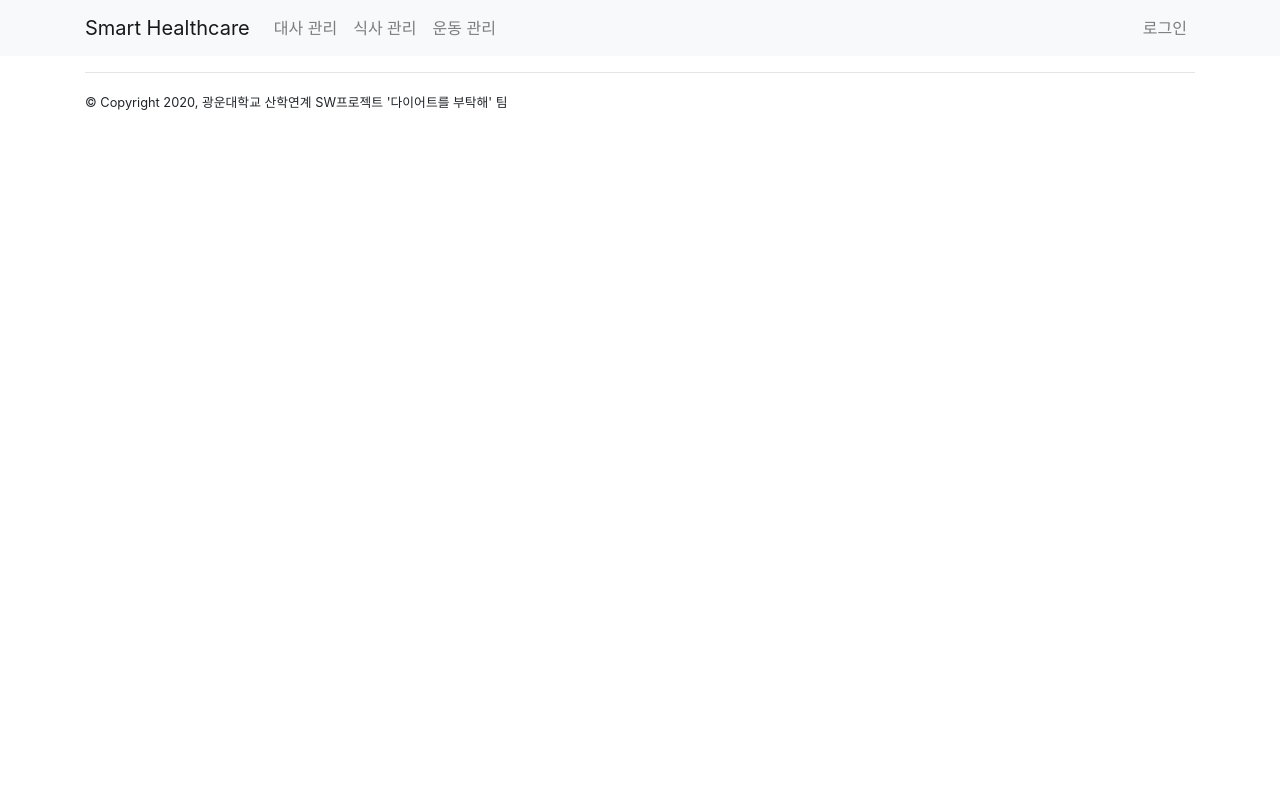
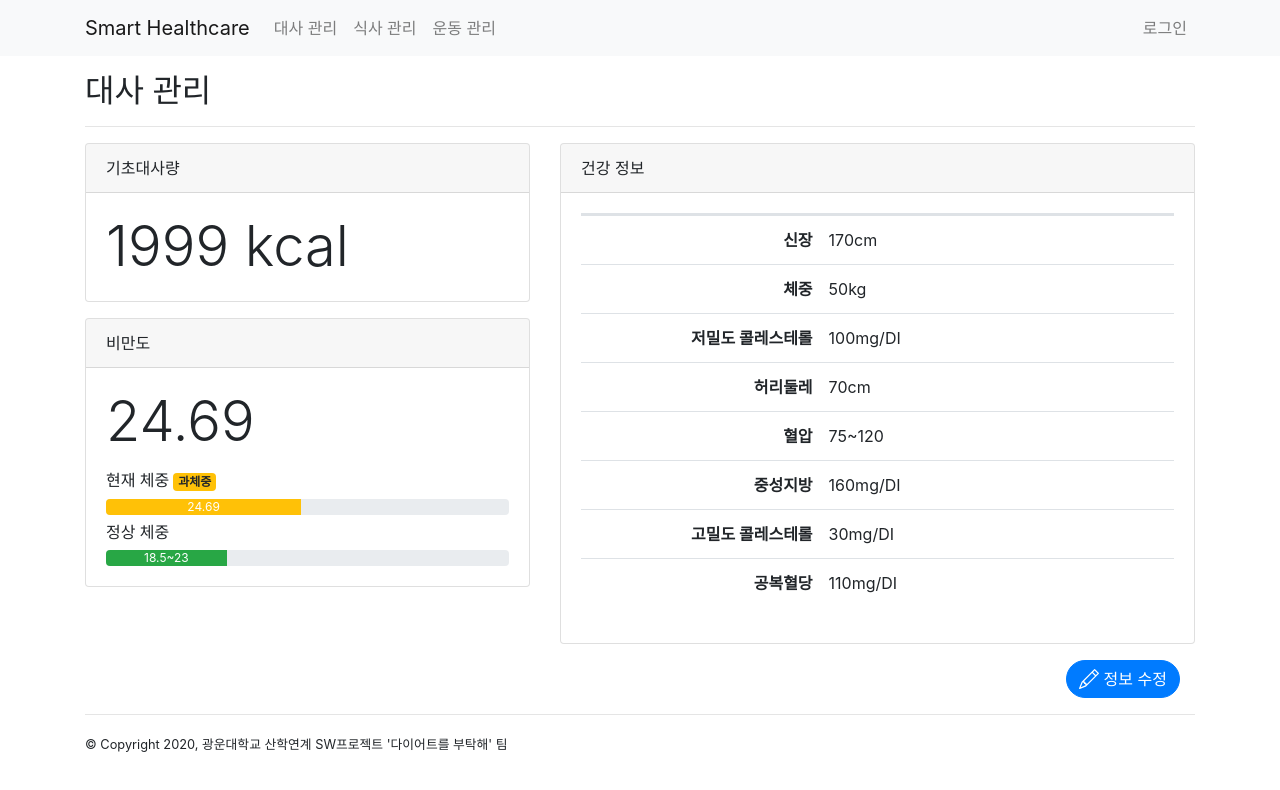
Before and after one commit to woodyn1002/smart-healthcare-frontend, a Vue app: page /health in a window 1280 px wide. Shown: the top 790 px of the page. Built offline with nearby package versions, Linux system fonts and the light colour scheme.

Commit message:
Add health page

```diff
--- a/src/App.vue
+++ b/src/App.vue
@@ -10,7 +10,7 @@
 
                 <b-collapse id="nav-collapse" is-nav>
                     <b-navbar-nav>
-                        <b-nav-item href="#">대사 관리</b-nav-item>
+                        <b-nav-item to="health">대사 관리</b-nav-item>
                         <b-nav-item href="#">식사 관리</b-nav-item>
                         <b-nav-item href="#">운동 관리</b-nav-item>
                     </b-navbar-nav>
--- /dev/null
+++ b/src/components/Health.vue
@@ -0,0 +1,102 @@
+<template>
+    <b-container>
+        <h2>대사 관리</h2>
+        <hr/>
+        <b-container class="p-0 mb-3">
+            <b-row>
+                <b-col sm="5">
+                    <b-card class="mb-3" header="기초대사량">
+                        <b-card-text class="display-4">1999 kcal</b-card-text>
+                    </b-card>
+                    <b-card class="mb-3" header="비만도">
+                        <b-card-text class="display-4">24.69</b-card-text>
+                        <h6>현재 체중
+                            <b-badge variant="warning">과체중</b-badge>
+                        </h6>
+                        <b-progress class="mb-2">
+                            <b-progress-bar label="24.69" max="20" value="9.69" variant="warning"></b-progress-bar>
+                        </b-progress>
+                        <h6>정상 체중</h6>
+                        <b-progress>
+                            <b-progress-bar label="18.5~23" max="20" value="6" variant="success"></b-progress-bar>
+                        </b-progress>
+                    </b-card>
+                </b-col>
+                <b-col>
+                    <b-card header="건강 정보">
+                        <b-table :fields="healthData.fields" :items="healthData.items" stacked>
+                            <template v-slot:cell(height)="data">
+                                {{ data.value }}cm
+                            </template>
+                            <template v-slot:cell(weight)="data">
+                                {{ data.value }}kg
+                            </template>
+                            <template v-slot:cell(ldlCholesterol)="data">
+                                {{ data.value }}mg/DI
+                            </template>
+                            <template v-slot:cell(waist)="data">
+                                {{ data.value }}cm
+                            </template>
+                            <template v-slot:cell(bloodPressure)="data">
+                                {{ data.value.min }}~{{ data.value.max }}
+                            </template>
+                            <template v-slot:cell(neutralFat)="data">
+                                {{ data.value }}mg/DI
+                            </template>
+                            <template v-slot:cell(hdlCholesterol)="data">
+                                {{ data.value }}mg/DI
+                            </template>
+                            <template v-slot:cell(fastingBloodSugar)="data">
+                                {{ data.value }}mg/DI
+                            </template>
+                        </b-table>
+                    </b-card>
+                </b-col>
+            </b-row>
+        </b-container>
+        <b-container class="text-right">
+            <b-button pill to="health/edit" variant="primary">
+                <b-icon-pencil></b-icon-pencil>
+                정보 수정
+            </b-button>
+        </b-container>
+    </b-container>
+</template>
+
+<script>
+    export default {
+        name: "health",
+        data() {
+            return {
+                healthData: {
+                    fields: [
+                        {key: 'height', label: '신장'},
+                        {key: 'weight', label: '체중'},
+                        {key: 'ldlCholesterol', label: '저밀도 콜레스테롤'},
+                        {key: 'waist', label: '허리둘레'},
+                        {key: 'bloodPressure', label: '혈압'},
+                        {key: 'neutralFat', label: '중성지방'},
+                        {key: 'hdlCholesterol', label: '고밀도 콜레스테롤'},
+                        {key: 'fastingBloodSugar', label: '공복혈당'},
+                    ],
+                    items: [
+                        {
+                            height: 170,
+                            weight: 50,
+                            ldlCholesterol: 100,
+                            waist: 70,
+                            bloodPressure: {min: 75, max: 120},
+                            neutralFat: 160,
+                            hdlCholesterol: 30,
+                            fastingBloodSugar: 110,
+                        }
+                    ]
+                }
+            }
+        }
+    }
+</script>
+
+<style scoped>
+
+</style>
--- a/src/routes/index.js
+++ b/src/routes/index.js
@@ -4,6 +4,7 @@ import Home from "../components/Home";
 import Register from "../components/Register";
 import Login from "../components/Login";
 import Dashboard from "../components/Dashboard";
+import Health from "../components/Health";
 
 Vue.use(Router);
 
@@ -26,5 +27,9 @@ export default new Router({
             path: '/dashboard',
             component: Dashboard
         },
+        {
+            path: '/health',
+            component: Health
+        },
     ]
 });
```
